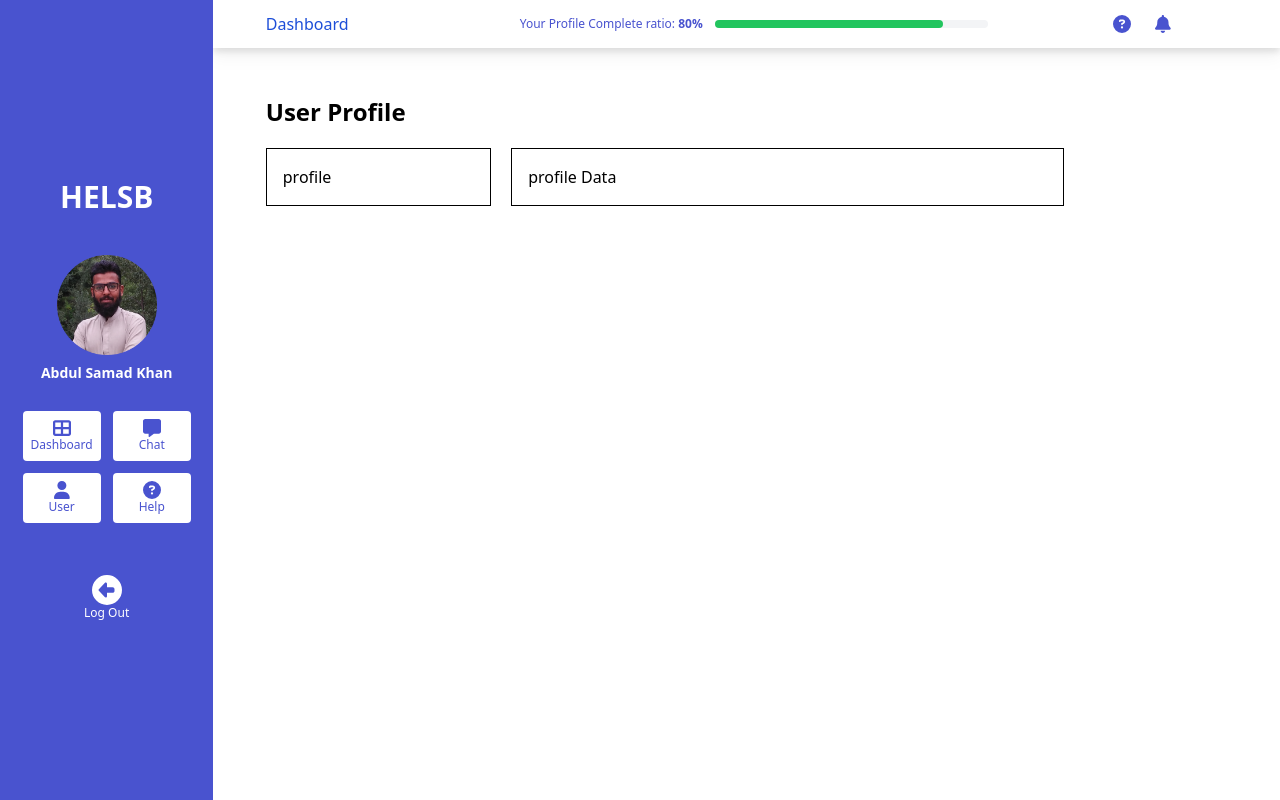
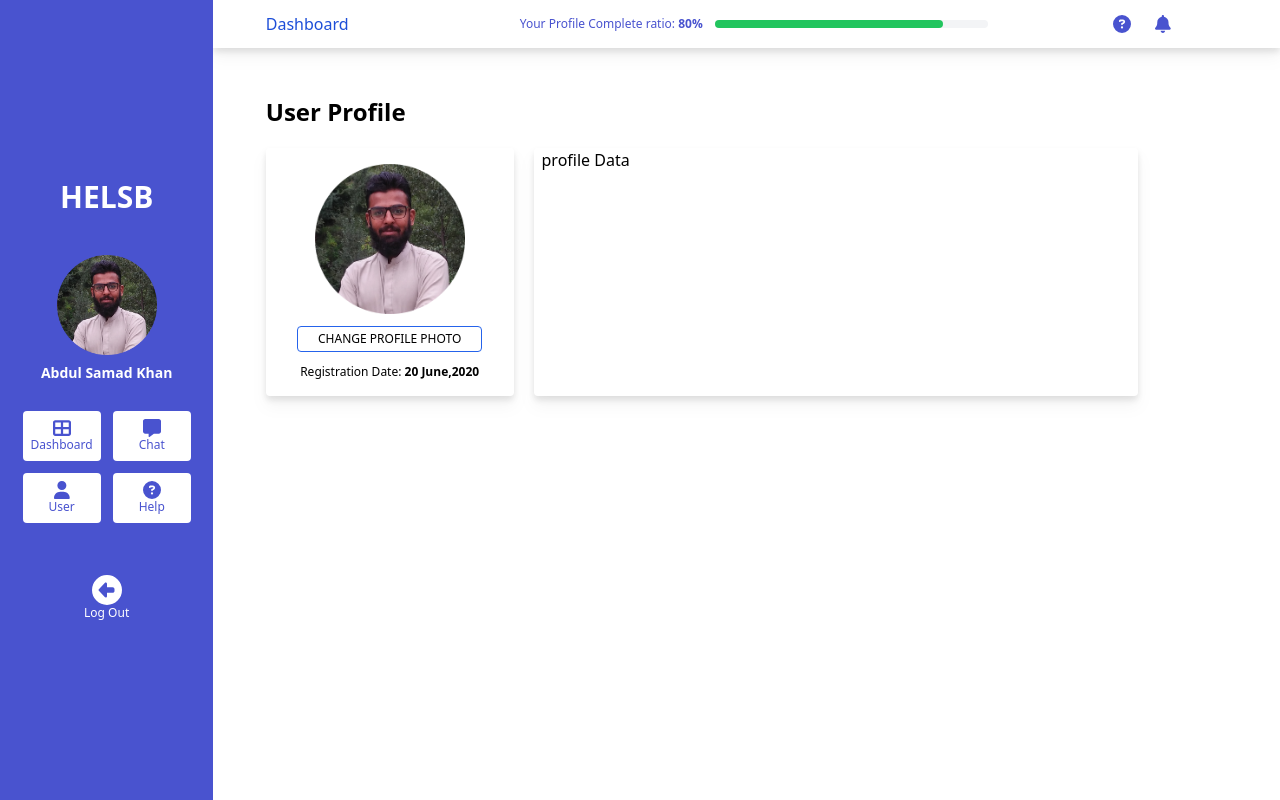
Before and after one commit to AbdulSamad676/Dashboard-in-React, a React (Vite) app: page /user in a window 1280 px wide. Built offline with nearby package versions, Linux system fonts and the light colour scheme.

Commit message:
user profile is in progress

```diff
--- a/src/pages/User.jsx
+++ b/src/pages/User.jsx
@@ -1,16 +1,24 @@
 import React from 'react';
-
+import profileImg from '../assets/images/profile.png';
 function User() {
   return (
     <div className='w-11/12 mx-auto mt-10 rounded-lg p-2'>
       <div className='title-row'>
         <h2 className='text-2xl font-semibold'>User Profile</h2>
       </div>
-      <div className='profile-row grid grid-cols-12 my-5 gap-x-5'>
-        <div className='profile col-span-3 border border-black p-4'>
-          profile
+      <div className='profile-row grid grid-cols-11 my-5 gap-x-5'>
+        <div className='w-auto flex jusitfy-center flex-col gap-3 items-center profile col-span-3 py-4 box-border secondary-bg drop-shadow-lg rounded'>
+          <div className='profileImg'>
+            <img src={profileImg} width={150} height={150} alt='' />
+          </div>
+          <button className='px-5 uppercase py-1 w-auto text-xs border border-blue-600 rounded hover:bg-blue-600 hover:text-white'>
+            Change Profile Photo
+          </button>
+          <p className=' text-xs'>
+            Registration Date: <span className='font-bold'>20 June,2020</span>
+          </p>
         </div>
-        <div className='profile col-span-7 border border-black p-4'>
+        <div className='profile col-span-7 secondary-bg px-2 drop-shadow-lg rounded'>
           profile Data
         </div>
       </div>
```
